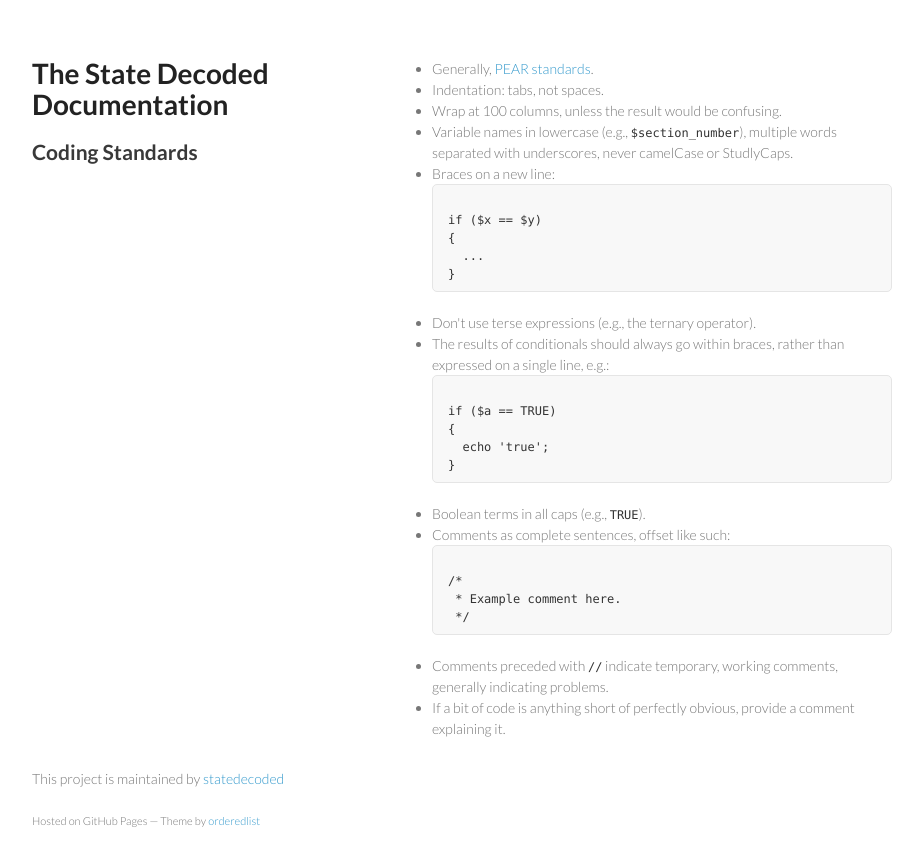
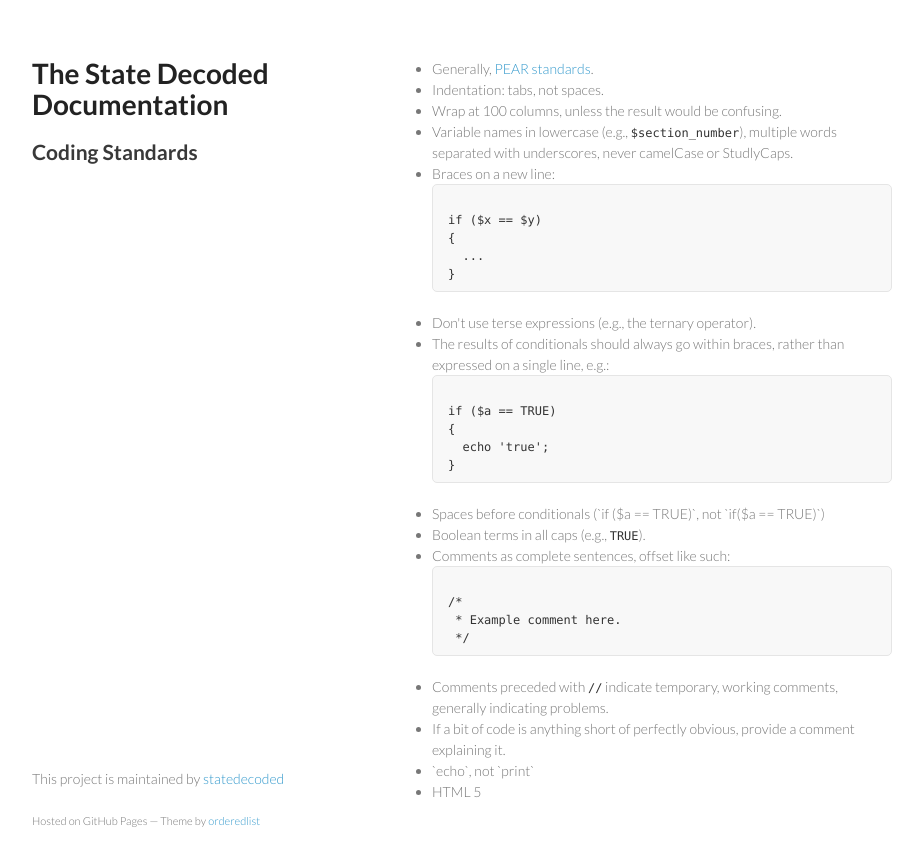
Before and after one commit to statedecoded/documentation, a Jekyll site: the page built from coding-standards.html, in a window 1280 px wide. Shown: the top 866 px of the page, without its empty margins (178-1101 px from the left). Built offline with Jekyll 4.4.1, drawn with Linux system fonts in a browser that asks for light colours.

Commit message:
Echo/print, HTML 5, and formatting conditionals

```diff
--- a/coding-standards.html
+++ b/coding-standards.html
@@ -23,6 +23,7 @@ if ($a == TRUE)
   echo 'true';
 }
 </code></pre></li>
+<li>Spaces before conditionals (`if ($a == TRUE)`, not `if($a == TRUE)`)</li>
 <li>Boolean terms in all caps (e.g., <code>TRUE</code>).</li>
 <li>Comments as complete sentences, offset like such:
 <pre><code>
@@ -32,4 +33,6 @@ if ($a == TRUE)
 </pre></code></li>
 <li>Comments preceded with <code>//</code> indicate temporary, working comments, generally indicating problems.</li>
 <li>If a bit of code is anything short of perfectly obvious, provide a comment explaining it.</li>
+<li>`echo`, not `print`</li>
+<li>HTML 5</li>
 </ul>
```
